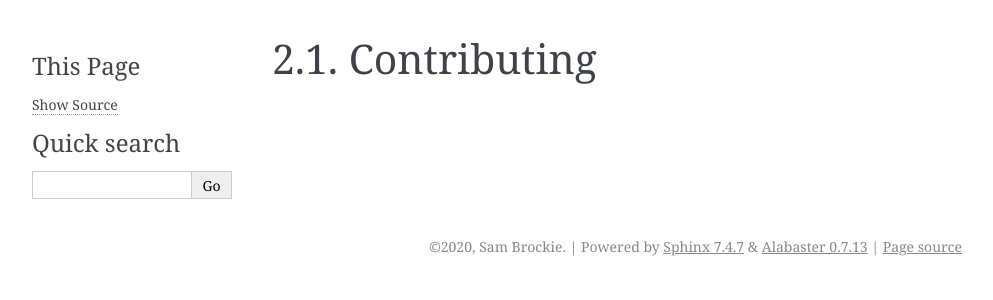
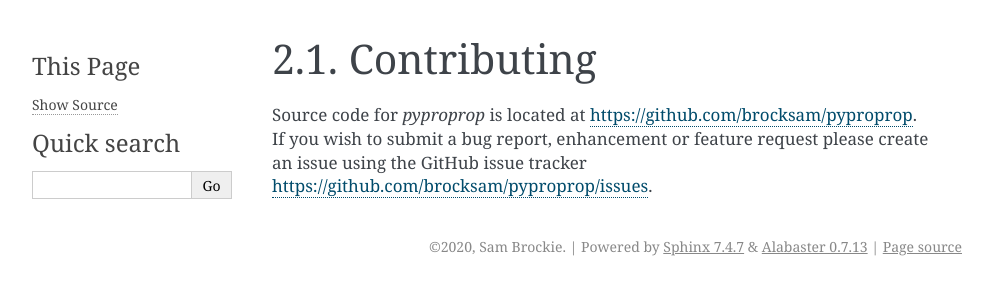
Before and after one commit to brocksam/pyproprop, a Sphinx documentation site: the page built from docs/source/dev/contributing.rst, in a window 1280 px wide. Shown: the top 300 px of the page, without its empty margins (148-1141 px from the left). Built offline with Sphinx 7.4.7, drawn with Linux system fonts in a browser that asks for light colours.

Commit message:
Add contributing instructions

```diff
--- a/docs/source/dev/contributing.rst
+++ b/docs/source/dev/contributing.rst
@@ -1,2 +1,4 @@
 Contributing
 ============
+
+Source code for *pyproprop* is located at https://github.com/brocksam/pyproprop. If you wish to submit a bug report, enhancement or feature request please create an issue using the GitHub issue tracker https://github.com/brocksam/pyproprop/issues.
```
